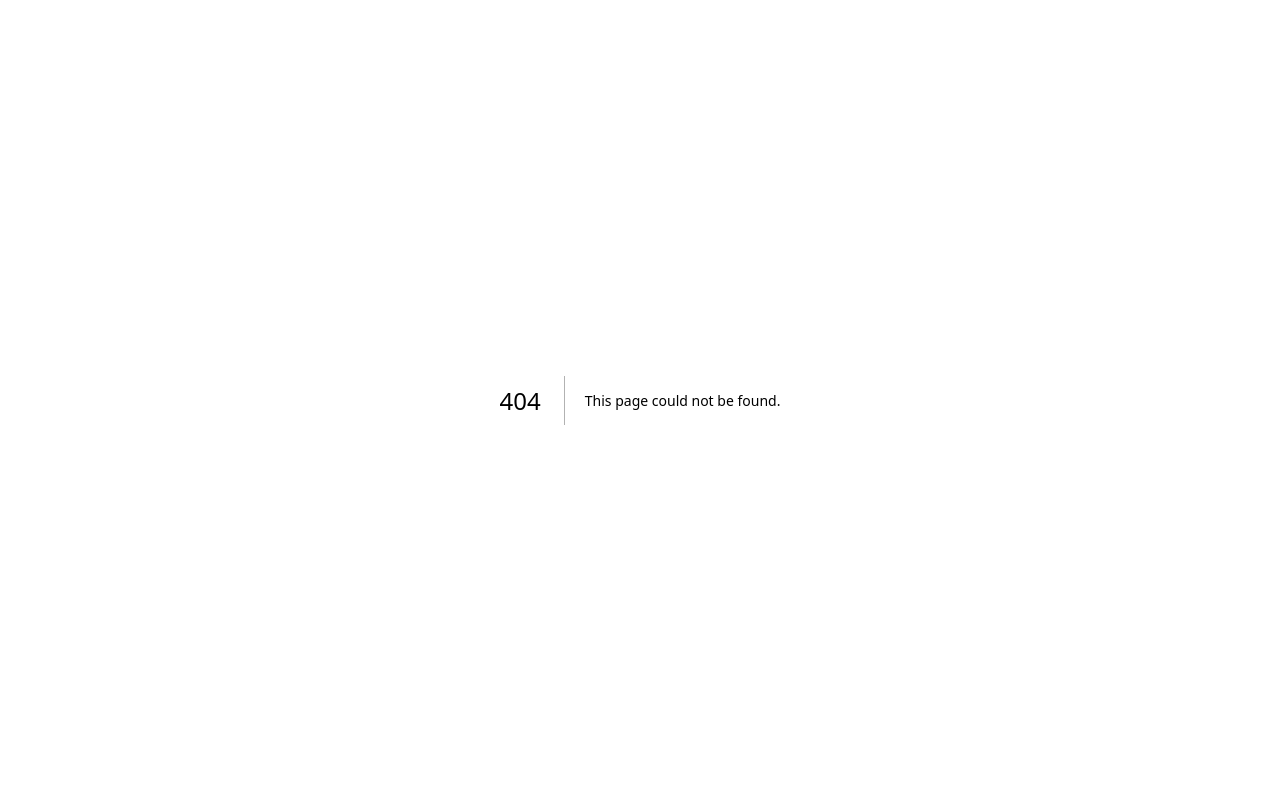
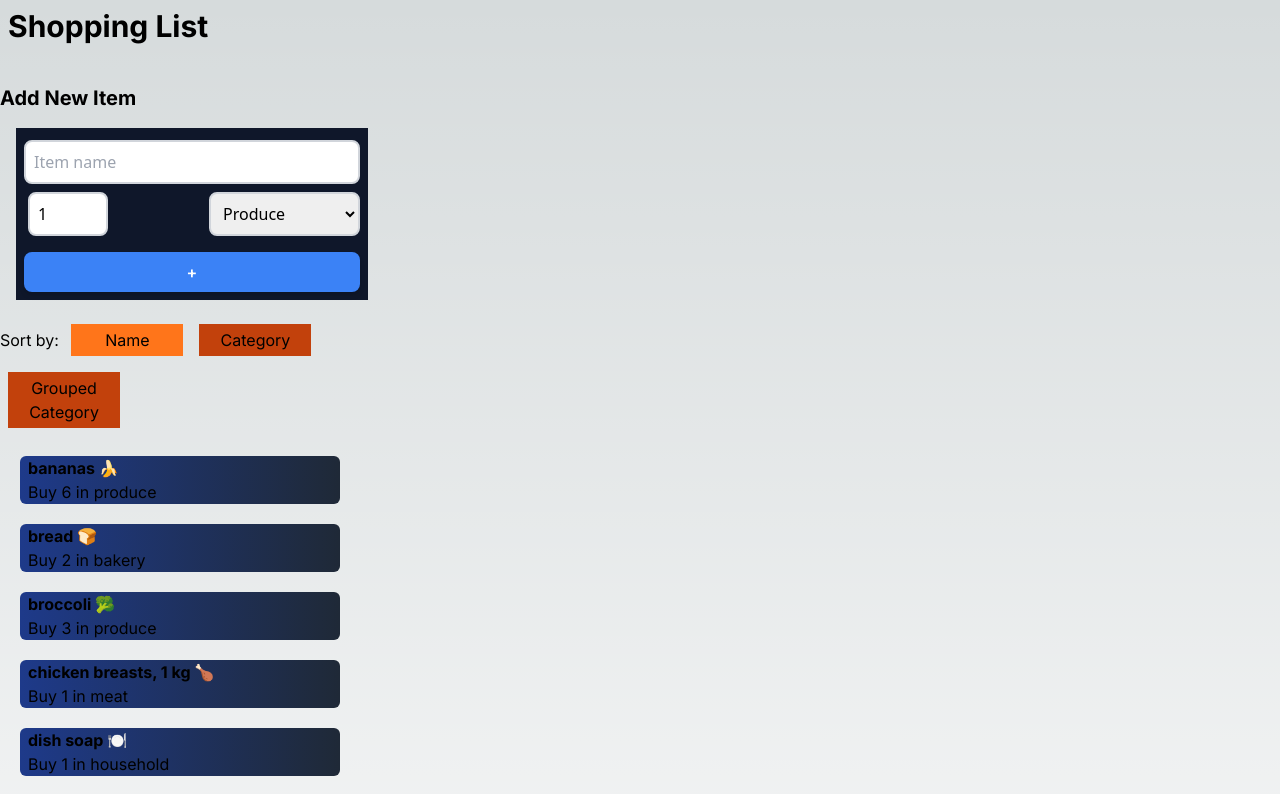
Before and after one commit to jacobj3/cprg306-assignments, a Next.js app: page /week-6 in a window 1280 px wide. Before the commit this address had no page. Shown: the top 794 px of the page. Built offline with nearby package versions, Linux system fonts and the light colour scheme.

Commit message:
Added week-6

```diff
--- a/app/page.js
+++ b/app/page.js
@@ -20,6 +20,9 @@
         <li>
           <Link href="week-5">Week 5 Assignment</Link>
         </li>
+        <li>
+          <Link href="week-6">Week 6 Assignment</Link>
+        </li>
       </ul>
     </main>
   );
--- /dev/null
+++ b/app/week-6/item-list.js
@@ -0,0 +1,114 @@
+"use client";
+import React, { useState } from "react";
+import Item from "./item";
+
+const categoryOrder = [
+  "Bakery",
+  "Canned Goods",
+  "Dairy",
+  "Dry Goods",
+  "Household",
+  "Meat",
+  "Produce",
+];
+
+export default function ItemList({ items }) {
+  const [sortBy, setSortBy] = useState("name");
+
+  const sortedItems = [...items].sort((a, b) => {
+    if (sortBy === "name") {
+      return a.name.localeCompare(b.name);
+    } else if (sortBy === "category") {
+      return a.category.localeCompare(b.category);
+    } else if (sortBy === "groupedCategory") {
+      const categoryIndexA = categoryOrder.indexOf(a.category);
+      const categoryIndexB = categoryOrder.indexOf(b.category);
+      if (categoryIndexA === categoryIndexB) {
+        return a.name.localeCompare(b.name);
+      }
+      return categoryIndexA - categoryIndexB;
+    }
+    return 0;
+  });
+
+  const handleSortBy = (sortByValue) => {
+    setSortBy(sortByValue);
+  };
+
+  return (
+    <main>
+      <div>
+        <label className="sort">Sort by: </label>
+        <button
+          className="bg-orange-700 p-1 m-2 w-28"
+          onClick={() => handleSortBy("name")}
+          style={{ backgroundColor: sortBy === "name" ? "#ff751a" : "" }}
+        >
+          Name
+        </button>
+        <button
+          className="bg-orange-700 p-1 m-2 w-28"
+          onClick={() => handleSortBy("category")}
+          style={{ backgroundColor: sortBy === "category" ? "#ff751a" : "" }}
+        >
+          Category
+        </button>
+        <button
+          className="bg-orange-700 p-1 m-2 w-28"
+          onClick={() => handleSortBy("groupedCategory")}
+          style={{
+            backgroundColor: sortBy === "groupedCategory" ? "#ff751a" : "",
+          }}
+        >
+          Grouped Category
+        </button>
+        <label
+          className="absolute top-20 left-240 text-gray-600 text-xs italic"
+          htmlFor="group-category"
+        ></label>
+      </div>
+
+      <div>
+        {sortBy === "groupedCategory" ? (
+          categoryOrder.map((category) => (
+            <ul key={category} style={{ listStyleType: "none" }}>
+              <li>
+                <h3 className="capitalize text-xl">{category}</h3>
+              </li>
+              {sortedItems
+                .filter(
+                  (item) =>
+                    item.category.toLowerCase() === category.toLowerCase()
+                )
+                .map((item) => (
+                  <li key={item.id}>
+                    <Item
+                      key={item.id}
+                      name={item.name}
+                      quantity={item.quantity}
+                      category={item.category}
+                      groupedCategory={item.category}
+                    />
+                  </li>
+                ))}
+            </ul>
+          ))
+        ) : (
+          <ul>
+            {sortedItems.map((item) => (
+              <li key={item.id}>
+                <Item
+                  key={item.id}
+                  name={item.name}
+                  quantity={item.quantity}
+                  category={item.category}
+                  groupedCategory={item.category}
+                />
+              </li>
+            ))}
+          </ul>
+        )}
+      </div>
+    </main>
+  );
+}
--- /dev/null
+++ b/app/week-6/item.js
@@ -0,0 +1,14 @@
+export default function Item(props) {
+  return (
+    <ul className="px-2 bg-gradient-to-r from-blue-900 to-gray-800 m-5 max-w-xs rounded-md">
+      <li>
+        <h2 className="font-bold">{props.name}</h2>
+      </li>
+      <li>
+        <p className="mb-4">
+          Buy {props.quantity} in {props.category}
+        </p>
+      </li>
+    </ul>
+  );
+}
--- /dev/null
+++ b/app/week-6/items.json
@@ -0,0 +1,74 @@
+[
+    {
+      "id": "1h2GJKH12gkHG31h1H",
+      "name": "milk, 4 L 🥛",
+      "quantity": 1,
+      "category": "dairy"
+    },
+    {
+      "id": "2KJH3k2j3H1k2J3K1H",
+      "name": "bread 🍞",
+      "quantity": 2,
+      "category": "bakery"
+    },
+    {
+      "id": "3h2KJH3k2j3H1k2J3",
+      "name": "eggs, dozen 🥚",
+      "quantity": 2,
+      "category": "dairy"
+    },
+    {
+      "id": "4k2J3K1H2GJKH12gk",
+      "name": "bananas 🍌",
+      "quantity": 6,
+      "category": "produce"
+    },
+    {
+      "id": "5H1h1H2KJH3k2j3H",
+      "name": "broccoli 🥦",
+      "quantity": 3,
+      "category": "produce"
+    },
+    {
+      "id": "6H1k2J3K1H2GJKH1",
+      "name": "chicken breasts, 1 kg 🍗",
+      "quantity": 1,
+      "category": "meat"
+    },
+    {
+      "id": "7gkHG31h1H2KJH3k",
+      "name": "pasta sauce 🍝",
+      "quantity": 3,
+      "category": "canned goods"
+    },
+    {
+      "id": "8j3H1k2J3K1H2GJK",
+      "name": "spaghetti, 454 g 🍝",
+      "quantity": 2,
+      "category": "dry goods"
+    },
+    {
+      "id": "9H12gkHG31h1H2KJ",
+      "name": "toilet paper, 12 pack 🧻",
+      "quantity": 1,
+      "category": "household"
+    },
+    {
+      "id": "10H3k2j3H1k2J3K1",
+      "name": "paper towels, 6 pack",
+      "quantity": 1,
+      "category": "household"
+    },
+    {
+      "id": "11k2J3K1H2GJKH12",
+      "name": "dish soap 🍽️",
+      "quantity": 1,
+      "category": "household"
+    },
+    {
+      "id": "12GJKH12gkHG31h1",
+      "name": "hand soap 🧼",
+      "quantity": 4,
+      "category": "household"
+    }
+  ]
--- /dev/null
+++ b/app/week-6/new-item.js
@@ -0,0 +1,75 @@
+import React, { useState } from "react";
+
+export default function NewItem({ onAddItem }) {
+  const [name, setName] = useState("");
+  const [quantity, setQuantity] = useState("1");
+  const [category, setCategory] = useState("Produce");
+
+  const handleSubmit = (event) => {
+    event.preventDefault();
+    const newItem = {
+      id: Math.random().toString(36).substring(2, 11),
+      name,
+      quantity,
+      category,
+    };
+    onAddItem(newItem);
+    setName("");
+    setQuantity("1");
+    setCategory("Produce");
+  };
+
+  return (
+    <main className="flex justify-center w-full">
+      <form
+        className="p-2 m-4 bg-slate-900 text-black max-w-sm w-full"
+        onSubmit={handleSubmit}
+      >
+        <div className="mb-2">
+          <input
+            type="text"
+            placeholder="Item name"
+            required
+            className="w-full mt-1 border-2 border-gray-300 p-2 rounded-lg font-sans"
+            value={name}
+            onChange={(event) => setName(event.target.value)}
+          />
+        </div>
+        <div className="flex justify-between">
+          <input
+            type="number"
+            min="1"
+            max="99"
+            required
+            className="w-20 ml-1 border-2 border-gray-300 p-2 rounded-lg font-sans"
+            value={quantity}
+            onChange={(event) => setQuantity(event.target.value)}
+          />
+          <select
+            className="ml-1 border-2 border-gray-300 p-2 rounded-lg font-sans"
+            value={category}
+            onChange={(event) => setCategory(event.target.value)}
+          >
+            <option value="Produce">Produce</option>
+            <option value="Dairy">Dairy</option>
+            <option value="Bakery">Bakery</option>
+            <option value="Meat">Meat</option>
+            <option value="Frozen Foods">Frozen Foods</option>
+            <option value="Canned Goods">Canned Goods</option>
+            <option value="Dry Goods">Dry Goods</option>
+            <option value="Beverages">Beverages</option>
+            <option value="Snacks">Snacks</option>
+            <option value="Household">Household</option>
+            <option value="Other">Other</option>
+          </select>
+        </div>
+        <button
+          type="submit"
+          className="w-full mt-4 py-2 px-4 bg-blue-500 text-white font-semibold rounded-lg shadow-md hover:bg-blue-700 focus:outline-none focus:ring-2 focus:ring-blue-400 focus:ring-opacity-75"
+        >
+          +
+        </button>
+      </form>
+    </main>
+  );
+}
--- /dev/null
+++ b/app/week-6/page.js
@@ -0,0 +1,24 @@
+"use client";
+import React, { useState } from "react";
+import ItemList from "./item-list";
+import NewItem from "./new-item";
+import itemsData from "./items.json";
+
+export default function Page() {
+  const [items, setItems] = useState(itemsData);
+
+  const handleAddItem = (newItem) => {
+    setItems([...items, newItem]);
+  };
+
+  return (
+    <main>
+      <div className="max-w-sm w-full">
+        <h1 className="text-3xl font-bold m-2 mb-10">Shopping List</h1>
+        <h2 className="text-xl font-bold">Add New Item</h2>
+        <NewItem onAddItem={handleAddItem} />
+        <ItemList items={items} />
+      </div>
+    </main>
+  );
+}
```
